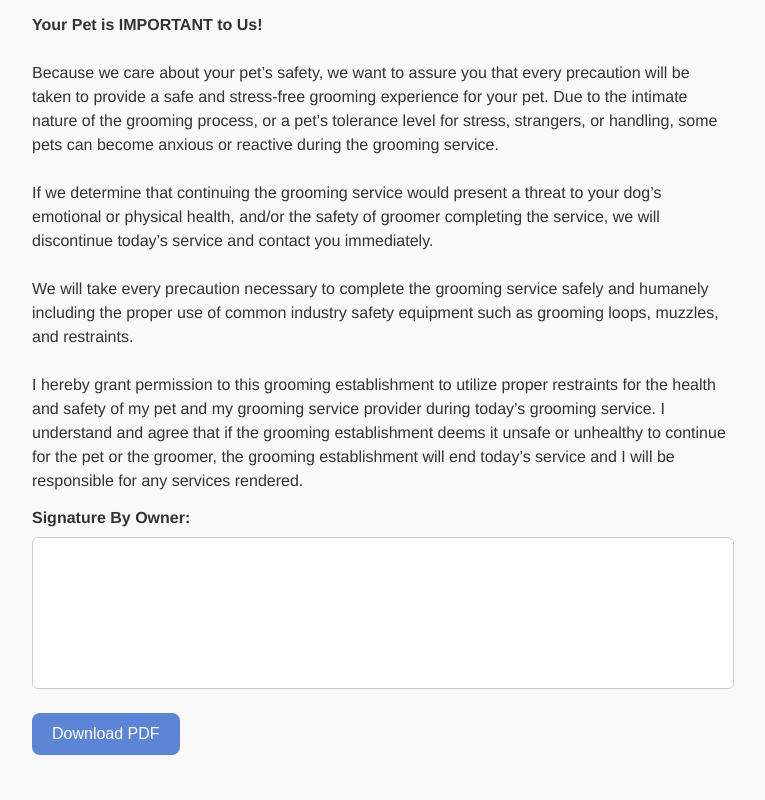
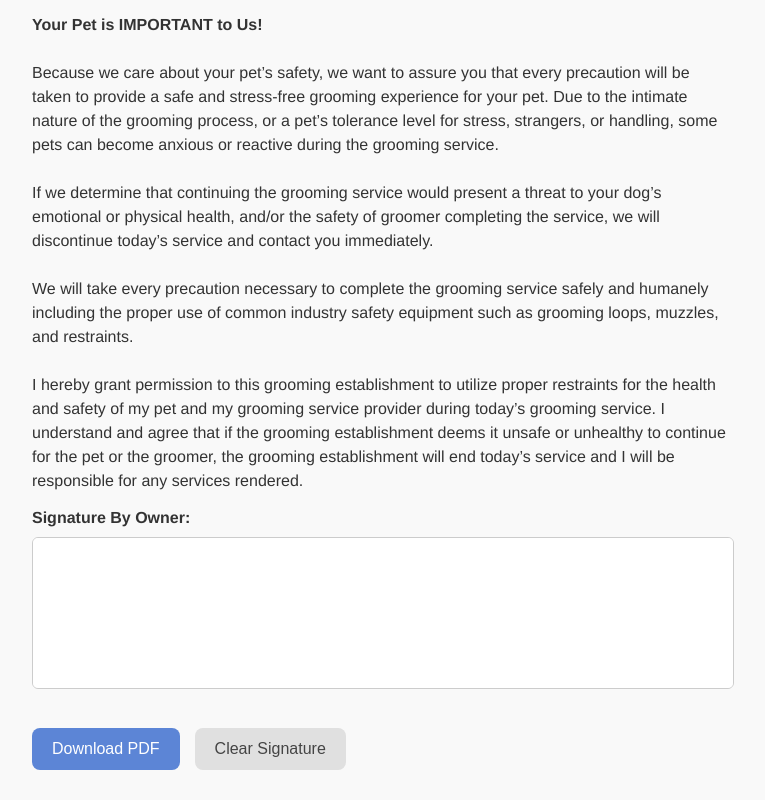
Before and after one commit to Jessie080511/furever, a plain HTML site: page index.html in a window 1280 px wide. Shown: the part 380-1180 px from the top of the page, without its empty margins (258-1023 px from the left). Drawn offline with nearby package versions, Linux system fonts and the light colour scheme.

Commit message:
index.html

```diff
--- a/index.html
+++ b/index.html
@@ -144,7 +144,10 @@
     <label>Signature By Owner:</label>
     <canvas id="sig"></canvas>
 
-    <button onclick="downloadPDF()">Download PDF</button>
+<div style="margin-top: 15px; display: flex; gap: 15px;">
+  <button onclick="downloadPDF()">Download PDF</button>
+  <button onclick="clearSignature()" style="background-color: #e0e0e0; color: #444;">Clear Signature</button>
+</div>
 
     <script>
         const { jsPDF } = window.jspdf;
@@ -245,6 +248,10 @@ I hereby grant permission to this grooming establishment to utilize proper restr
             document.body.removeChild(a);
             URL.revokeObjectURL(url);
         }
+        function clearSignature() {
+  sigPad.clear();
+}
+
 
     </script>
 </body>
```
